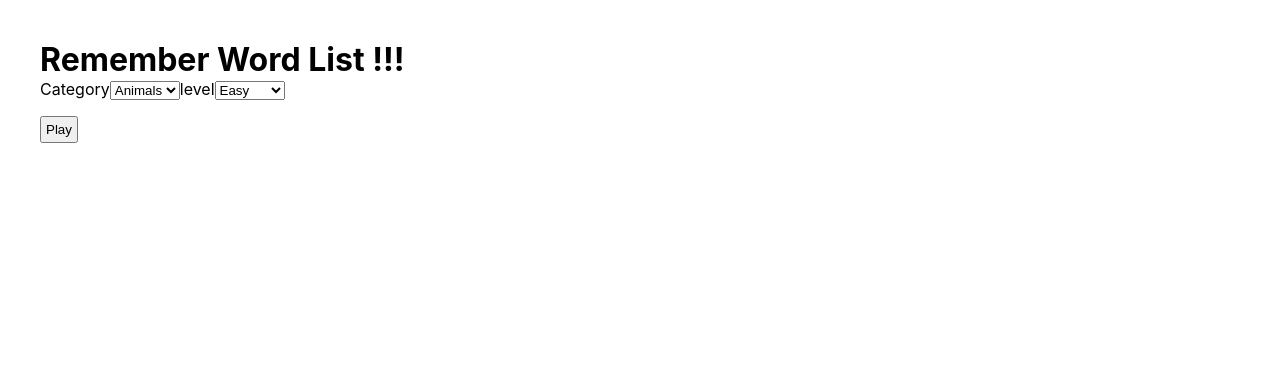
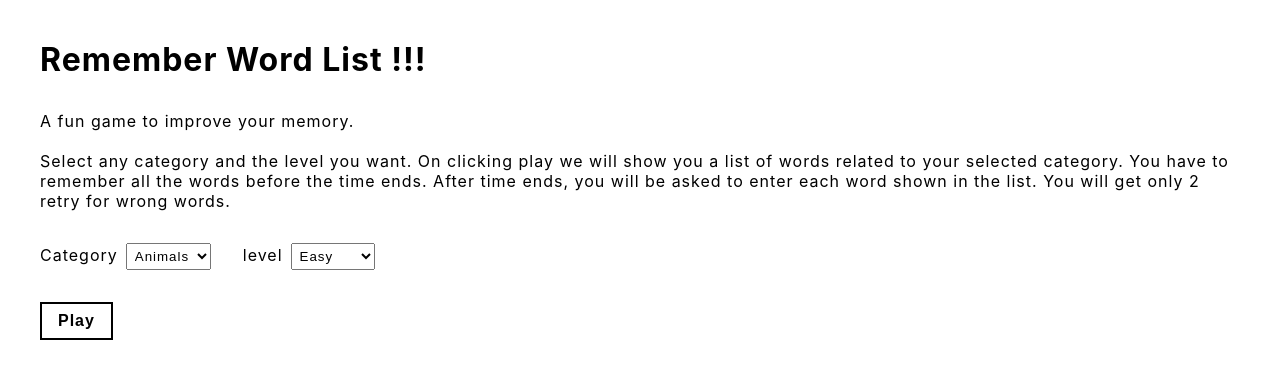
Before and after one commit to akshay1502/RememberWordList, a React (Create React App) app: page / in a window 1280 px wide. Shown: the top 378 px of the page. Built offline with nearby package versions, Linux system fonts and the light colour scheme.

Commit message:
ux changes and css modified

```diff
--- a/src/App.css
+++ b/src/App.css
@@ -2,55 +2,60 @@
   padding: 0;
   margin: 0;
   box-sizing: border-box;
+  letter-spacing: 1px;
 }
-.app {
-  padding: 40px;
+.app { padding: 40px; }
+h1 { margin-bottom: 32px; }
+
+/* home.css */
+.settings { margin: 32px 0; }
+.settings > label { margin-right: 32px; }
+.settings > label > select {
+  margin-left: 8px;
+  padding: 4px;
 }
-.selfList, .selfAnsList {
-  margin-top: 16px;
+
+/* list.css */
+.list > h1 { text-align: center; }
+.inputList > p {
+  text-align: center;
+  font-size: 20px;
+  margin: 8px;
+  font-weight: bold;
 }
-.rules {
-  list-style-position: inside;
-}
-.inputContainer {
-  margin: 32px 0;
-}
+
+/* play.css */
+.output { margin: 8px 0; }
+.output > span { margin-right: 16px; }
+.inputContainer { margin: 32px 0; }
 .input {
   width: 100%;
   border: none;
   border-bottom: 2px solid grey;
   font-size: 18px;
-  padding: 2px;
+  padding: 4px;
   outline: none;
 }
-.input:focus {
-  border-color: black;
+.input:focus { border-color: black; }
+.ansList > p {
+  font-size: 18px;
+  font-weight: bold;
+  margin: 8px 0;
 }
-.addToList, .letsPlay, .addToAnsList, .home, .btn {
-  padding: 4px;
+.btn {
+  padding: 8px 16px;
   display: block;
   margin-top: 16px;
+  background: none;
+  color: black;
+  border: 2px solid black;
+  font-size: 16px;
+  font-weight: bold;
+  cursor: pointer;
 }
-.letsPlay { margin-top: 32px;}
-.listEle {
-  display: flex;
-  align-items: center;
-  margin: 4px 0;
-  justify-content: space-between;
+.hoverBtn:hover {
+  background-color: black;
+  color: white;
 }
-.listEle > p { font-size: 18px; }
-.listEle > button {
-  background: red;
-  color: white;
-  font-weight: bold;
-  width: 20px;
-  height: 20px;
-  border-radius: 50%;
-  margin-right: 16px;
-}
-.output {
-  margin: 8px 0;
-}
-.output > span {
-  margin-right: 16px;
-}
+
+/* result.css */
--- a/src/components/home.js
+++ b/src/components/home.js
@@ -27,6 +27,10 @@ export default function Home() {
   return(
     <>
       <h1>Remember Word List !!!</h1>
+      <p>A fun game to improve your memory.</p>
+      <br />
+      <p>Select any category and the level you want. On clicking play we will show you a list of words related to your selected category. You have to remember all the words before the time ends. After time ends, you will be asked to enter each word shown in the list. You will get only 2 retry for wrong words.</p>
+      <div className="settings">
         <label>
           Category
           <select value={settings.category} onChange={handleChange} name="category">
@@ -45,8 +49,9 @@ export default function Home() {
             <option value="10">Difficult</option>
           </select>
         </label>
+      </div>
       <button
-        className="btn"
+        className="btn hoverBtn"
         onClick={handleCreateInputList}
       >
         Play
--- a/src/components/list.js
+++ b/src/components/list.js
@@ -1,9 +1,12 @@
+/* eslint-disable no-restricted-globals */
 import { useEffect, useState } from "react";
-import { useSelector } from "react-redux";
+import { useSelector, useDispatch } from "react-redux";
 import { useLocation, useNavigate } from 'react-router-dom';
+import { cleanUpState } from "../features/remember/rememberSlice";
 
 export default function List() {
   const { state } = useLocation();
+  const dispatch = useDispatch();
   const [timer, setTimer] = useState(state === '5'
     ? 30
     : ( state === '8'
@@ -20,9 +23,13 @@ export default function List() {
         navigate('/play');
       }
     }
+    window.addEventListener('popstate', function () {
+      dispatch(cleanUpState());
+      navigate('/');
+    });
   }, [timer, loading, error]);
   return(
-    <div>
+    <div className="list">
       {
         error && <strong>Retry or refresh!</strong>
       }
@@ -31,8 +38,9 @@ export default function List() {
           ? <span>Loading...</span>
           :
           <>
-            <h1>{timer}</h1>
-            <div>
+            <div>Moving back will result in restarting the game.</div>
+            <h1>{timer}s</h1>
+            <div className="inputList">
               {list.map((value, index) => {
                 return (
                   <p key={index}>{value}</p>
--- a/src/components/play.js
+++ b/src/components/play.js
@@ -1,7 +1,7 @@
 import { useEffect, useRef, useState } from "react";
 import { useSelector, useDispatch } from "react-redux";
 import { useNavigate } from 'react-router-dom';
-import { addToAnsList } from "../features/remember/rememberSlice";
+import { addToAnsList, cleanUpState } from "../features/remember/rememberSlice";
 
 export default function Play() {
   const [input, setInput] = useState("");
@@ -35,6 +35,10 @@ export default function Play() {
     if (retry < 0 || score === target) {
       navigate('/result', { state: { target, score, retry }});
     }
+    window.addEventListener('popstate', function() {
+      dispatch(cleanUpState());
+      navigate('/');
+    });
   }, [score, retry, playing, target]);
   return(
     <>
@@ -62,6 +66,7 @@ export default function Play() {
           disabled={Boolean(error || !input.length)}
           >Add to List</button>
       </div>
+      <div className="ansList">
         {
           ansList.map(obj => {
             const {key, success, data} = obj;
@@ -70,6 +75,7 @@ export default function Play() {
             )
           })
         }
+      </div>
     </>
   )
 };
--- a/src/components/result.js
+++ b/src/components/result.js
@@ -21,15 +21,19 @@ export default function Result() {
     if (target === 0) {
       navigate("/");
     }
+    window.addEventListener('popstate', function() {
+      dispatch(cleanUpState());
+      navigate('/');
+    });
   }, [target, score]);
   return(
-    <div>
+    <div className="result">
       <h1>You {`${success ? "WON" : "LOST"}`} { success
         ? <span>&#127881; &#127882;</span>
         : <span>&#128532; &#128533;</span>
       }</h1>
-      <p>Your score {score} / {target}.</p>
-      <button onClick={() => navigateHome()} className="home">Home</button>
+      <p>Your score <b>{score} / {target}</b>.</p>
+      <button onClick={() => navigateHome()} className="btn hoverBtn">Home</button>
     </div>
   )
 }
```
Also changed, not shown: src/logo.svg (deleted). Lines whose indentation alone changed are shown as unchanged.
